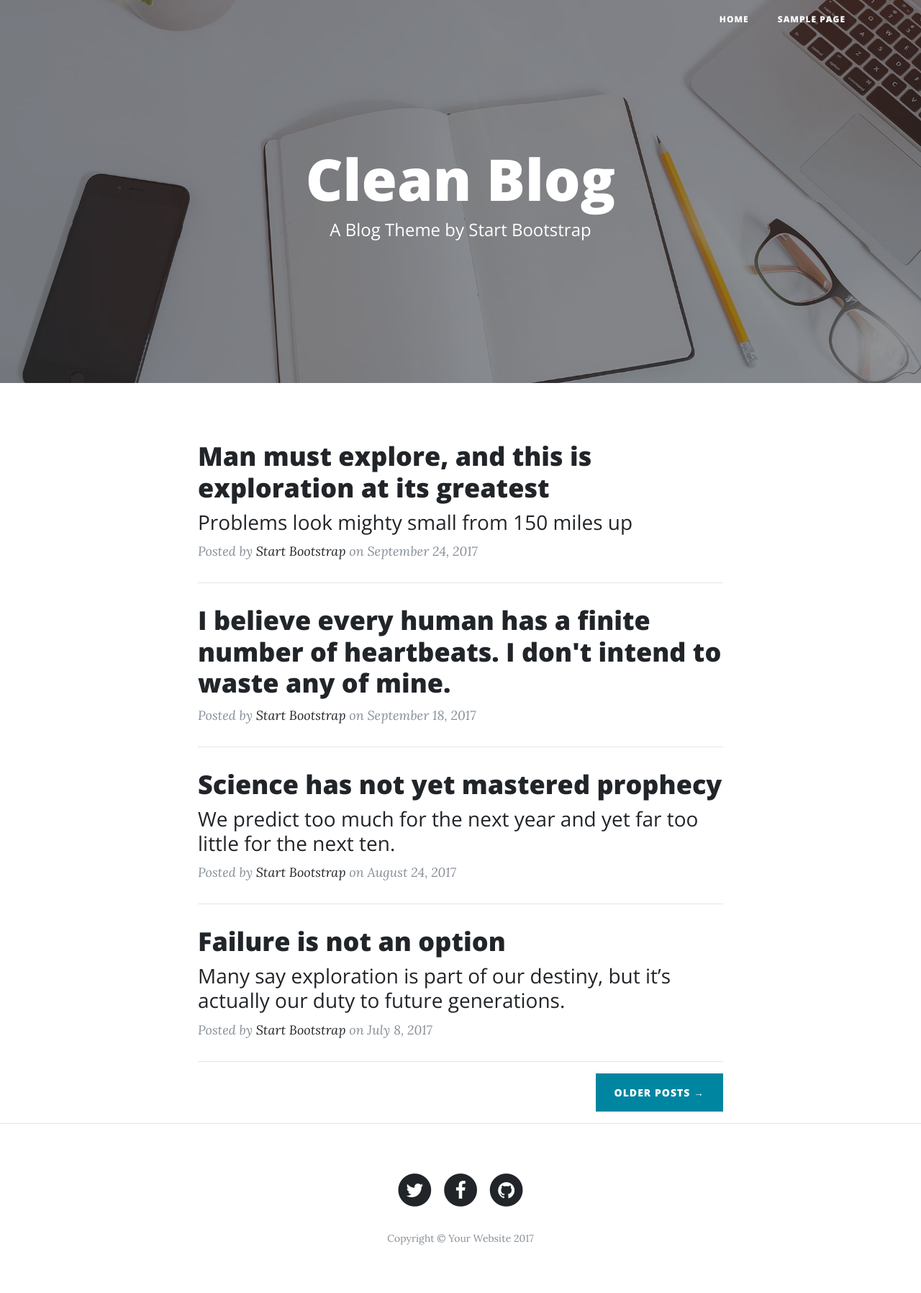
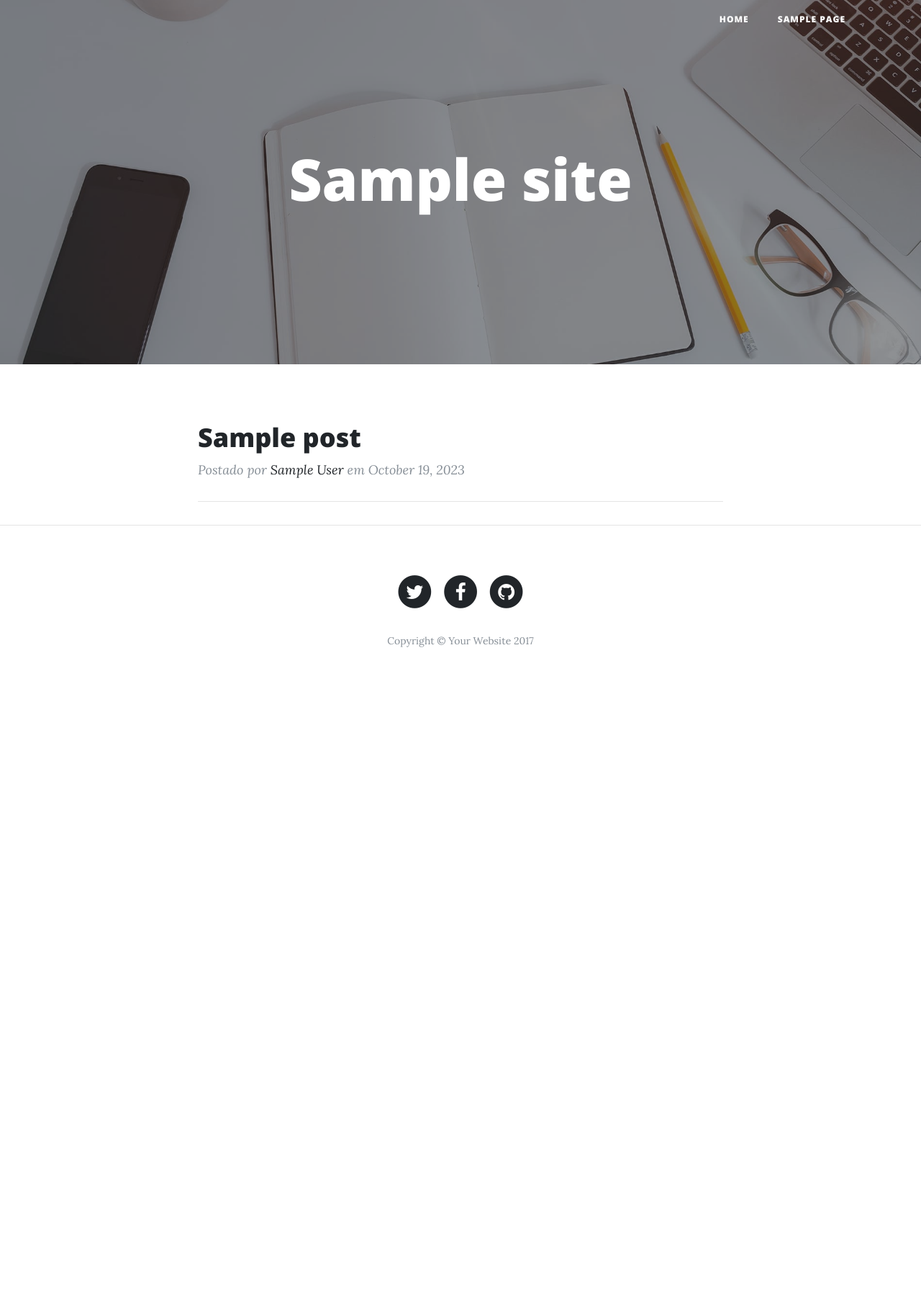
Before and after one commit to nathaliaveneziano/b7web, a WordPress theme: template ZP/WORDPRESS_THEME_I/cleanblog/index.php in a window 1280 px wide. Shown: the whole page at 72% size. After the commit the page ends 899 px from the top, so only its background shows below. Run offline with PHP 8.4 and a stand-in for WordPress, Linux system fonts and the light colour scheme; the site name, menu and one post (Sample post) are stand-ins, and other content is empty.

Commit message:
Projeto: Template c/ Bootstrap (3/4)

```diff
--- a/ZP/WORDPRESS_THEME_I/cleanblog/index.php
+++ b/ZP/WORDPRESS_THEME_I/cleanblog/index.php
@@ -1,14 +1,14 @@
 <?php get_header(); ?>
 
 <!-- Page Header -->
-<header class="masthead" style="background-image: url('img/home-bg.jpg')">
+<header class="masthead" style="background-image: url('<?php echo get_template_directory_uri() . '/img/home-bg.jpg'; ?>')">
   <div class="overlay"></div>
   <div class="container">
     <div class="row">
       <div class="col-lg-8 col-md-10 mx-auto">
         <div class="site-heading">
-          <h1>Clean Blog</h1>
-          <span class="subheading">A Blog Theme by Start Bootstrap</span>
+          <h1><?php bloginfo('name'); ?></h1>
+          <span class="subheading"><?php bloginfo('description'); ?></span>
         </div>
       </div>
     </div>
@@ -19,66 +19,19 @@
 <div class="container">
   <div class="row">
     <div class="col-lg-8 col-md-10 mx-auto">
-      <div class="post-preview">
-        <a href="post.html">
-          <h2 class="post-title">
-            Man must explore, and this is exploration at its greatest
-          </h2>
-          <h3 class="post-subtitle">
-            Problems look mighty small from 150 miles up
-          </h3>
-        </a>
-        <p class="post-meta">Posted by
-          <a href="#">Start Bootstrap</a>
-          on September 24, 2017
-        </p>
-      </div>
-      <hr>
-      <div class="post-preview">
-        <a href="post.html">
-          <h2 class="post-title">
-            I believe every human has a finite number of heartbeats. I don't intend to waste any of mine.
-          </h2>
-        </a>
-        <p class="post-meta">Posted by
-          <a href="#">Start Bootstrap</a>
-          on September 18, 2017
-        </p>
-      </div>
-      <hr>
-      <div class="post-preview">
-        <a href="post.html">
-          <h2 class="post-title">
-            Science has not yet mastered prophecy
-          </h2>
-          <h3 class="post-subtitle">
-            We predict too much for the next year and yet far too little for the next ten.
-          </h3>
-        </a>
-        <p class="post-meta">Posted by
-          <a href="#">Start Bootstrap</a>
-          on August 24, 2017
-        </p>
-      </div>
-      <hr>
-      <div class="post-preview">
-        <a href="post.html">
-          <h2 class="post-title">
-            Failure is not an option
-          </h2>
-          <h3 class="post-subtitle">
-            Many say exploration is part of our destiny, but it’s actually our duty to future generations.
-          </h3>
-        </a>
-        <p class="post-meta">Posted by
-          <a href="#">Start Bootstrap</a>
-          on July 8, 2017
-        </p>
-      </div>
-      <hr>
+      <?php
+      if (have_posts()) {
+        while (have_posts()) {
+          the_post();
+          get_template_part('template-parts/post');
+        }
+      }
+      ?>
       <!-- Pager -->
-      <div class="clearfix">
-        <a class="btn btn-primary float-right" href="#">Older Posts &rarr;</a>
+      <div class="pagination">
+        <?php previous_posts_link(); ?>
+        <?php next_posts_link(); ?>
+        <!-- <a class="btn btn-primary float-right" href="#">Older Posts &rarr;</a> -->
       </div>
     </div>
   </div>
--- /dev/null
+++ b/ZP/WORDPRESS_THEME_I/cleanblog/template-parts/post.php
@@ -0,0 +1,12 @@
+<div class="post-preview">
+  <a href="<?php the_permalink(); ?>">
+    <h2 class="post-title"><?php the_title(); ?></h2>
+  </a>
+  <p class="post-meta">Postado por
+    <a href="<?= get_author_posts_url(get_the_author_meta('ID')); ?>">
+      <?php the_author(); ?>
+    </a>
+    em <?= get_the_date(); ?>
+  </p>
+</div>
+<hr>
```
